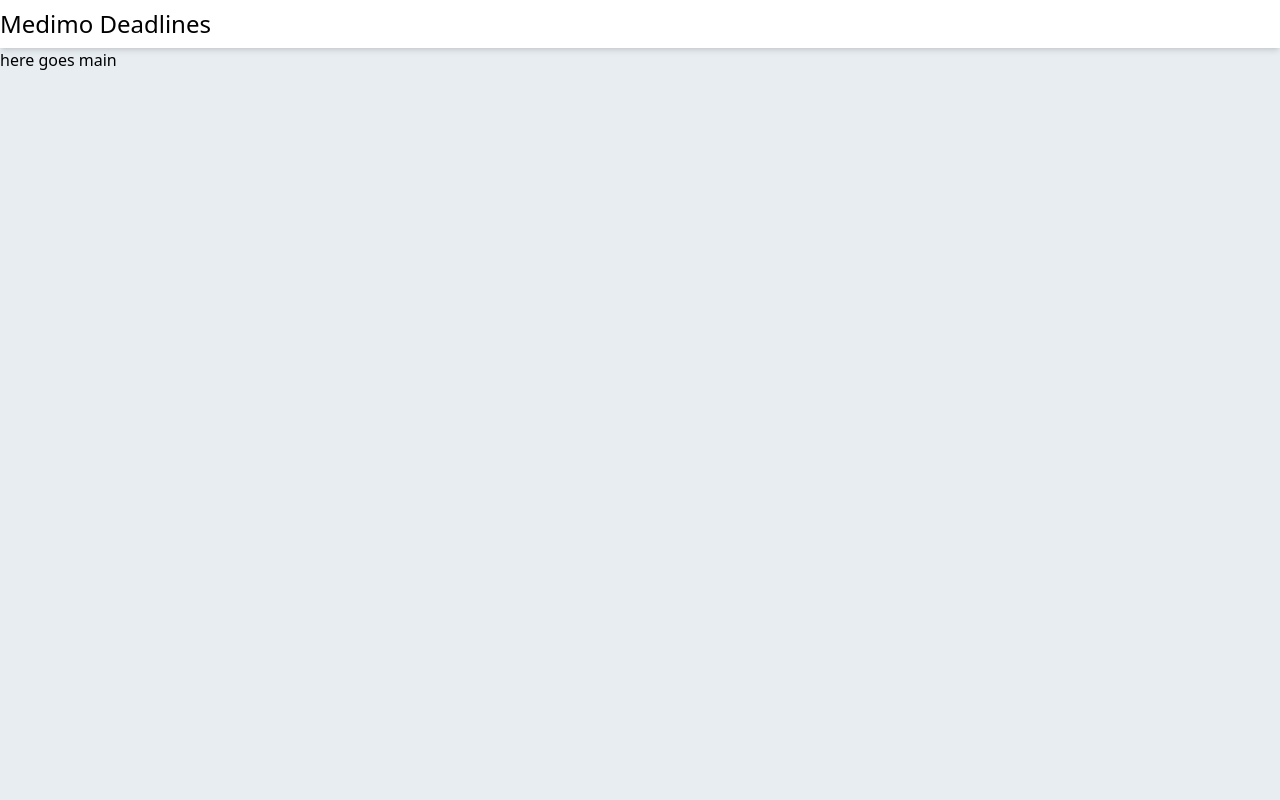
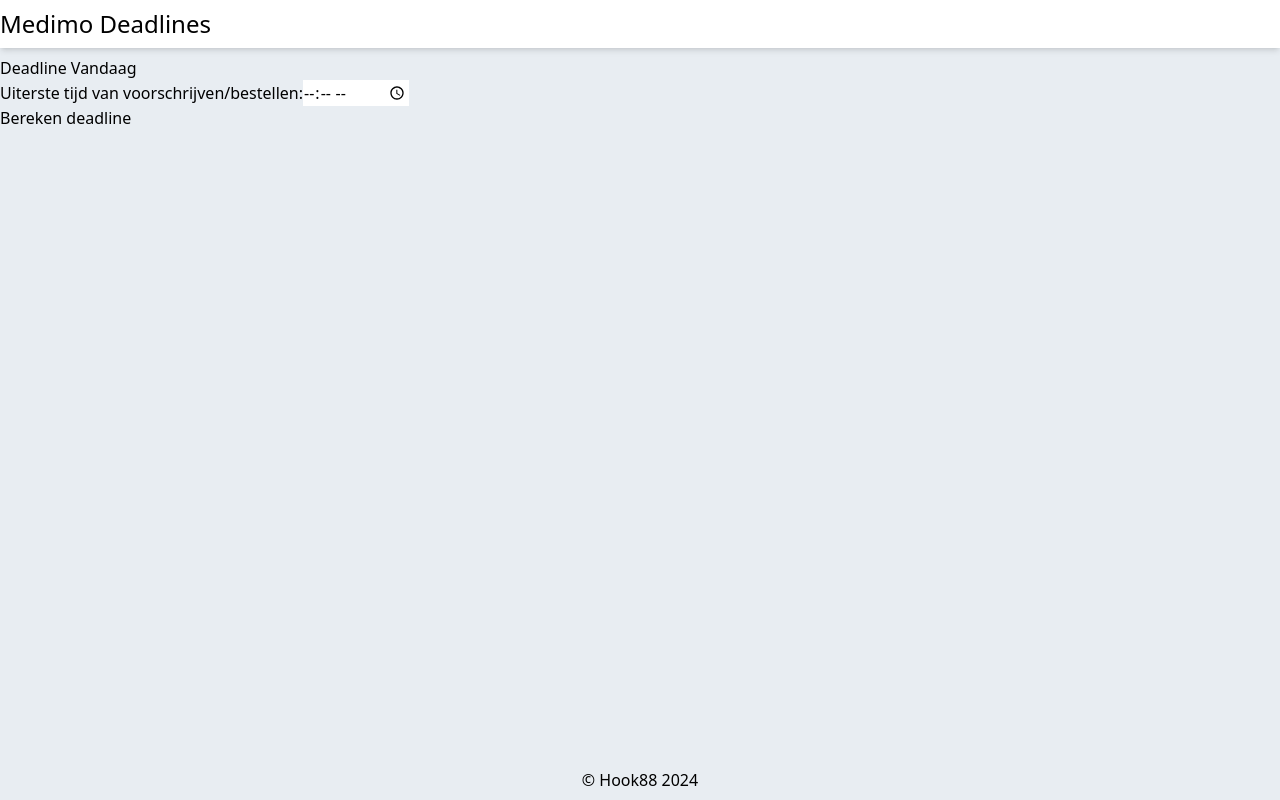
Before and after one commit to Hook-88/medimo-deadlines-ts, a React (Vite) app: page / in a window 1280 px wide. Built offline with nearby package versions, Linux system fonts and the light colour scheme.

Commit message:
improved styles

```diff
--- a/src/App.tsx
+++ b/src/App.tsx
@@ -3,13 +3,35 @@
 
 export default function App() {
     return (
-      <div>
+      <div className="flex flex-col h-screen">
         <header className="bg-white shadow-md py-2">
             <h1 className="text-2xl max-w-screen-xl mx-auto">Medimo Deadlines</h1>
         </header>
-        <main>
-            here goes main
-        </main>
+        <div className="mt-2 flex-grow">
+            <main className="max-w-7xl mx-auto">
+                <article>
+                    <header>
+                        <h2>Deadline Vandaag</h2>
+                    </header>
+                    <section>
+                        <form>
+                            <label htmlFor="deadline_today_time">
+                                Uiterste tijd van voorschrijven/bestellen:
+                            </label>
+                            <input type="time" id="deadline_today_time" />
+                        </form>
+                    </section>
+                    <footer>
+                        <button>
+                            Bereken deadline
+                        </button>
+                    </footer>
+                </article>
+            </main>
+        </div>
+        <footer className="py-2 text-center">
+            &copy; Hook88 2024
+        </footer>
       </div>
     )
   }
```
